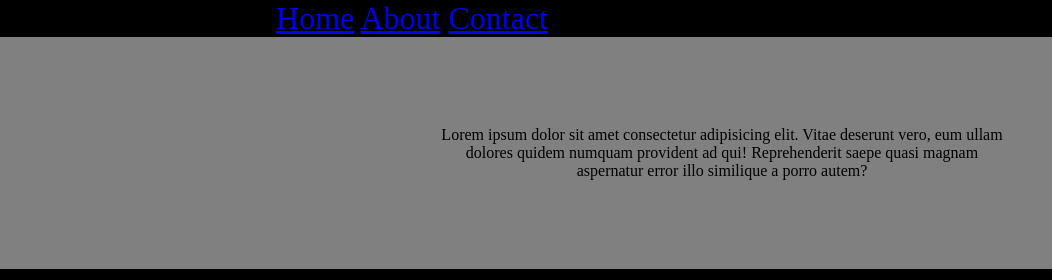
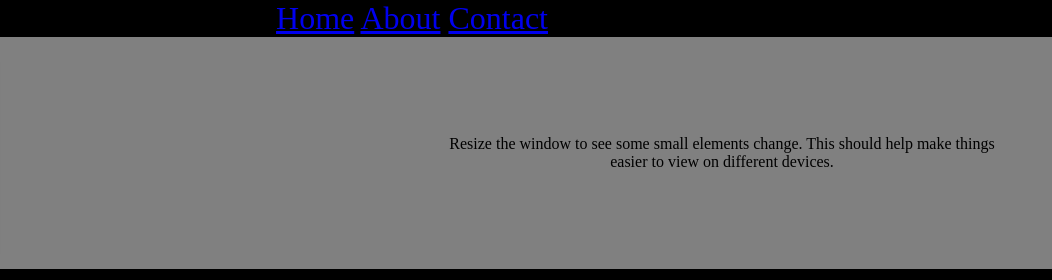
Before and after one commit to Thelonelyship/Media-Query-Task, a plain HTML site: page index.html in a window 1280 px wide. Shown: the top 280 px of the page, 228-1280 px from the left. Drawn offline with Linux system fonts and the light colour scheme.

Commit message:
Update index.html

```diff
--- a/index.html
+++ b/index.html
@@ -17,7 +17,7 @@
 
     <div class="top">
         <img src="android-chrome-192x192.png" class="boo" alt="ghost">
-        <p class="para">Lorem ipsum dolor sit amet consectetur adipisicing elit. Vitae deserunt vero, eum ullam dolores quidem numquam provident ad qui! Reprehenderit saepe quasi magnam aspernatur error illo similique a porro autem?</p>
+        <p class="para">Resize the window to see some small elements change. This should help make things easier to view on different devices.</p>
     </div>
 
     <div class="gridtop">
```
